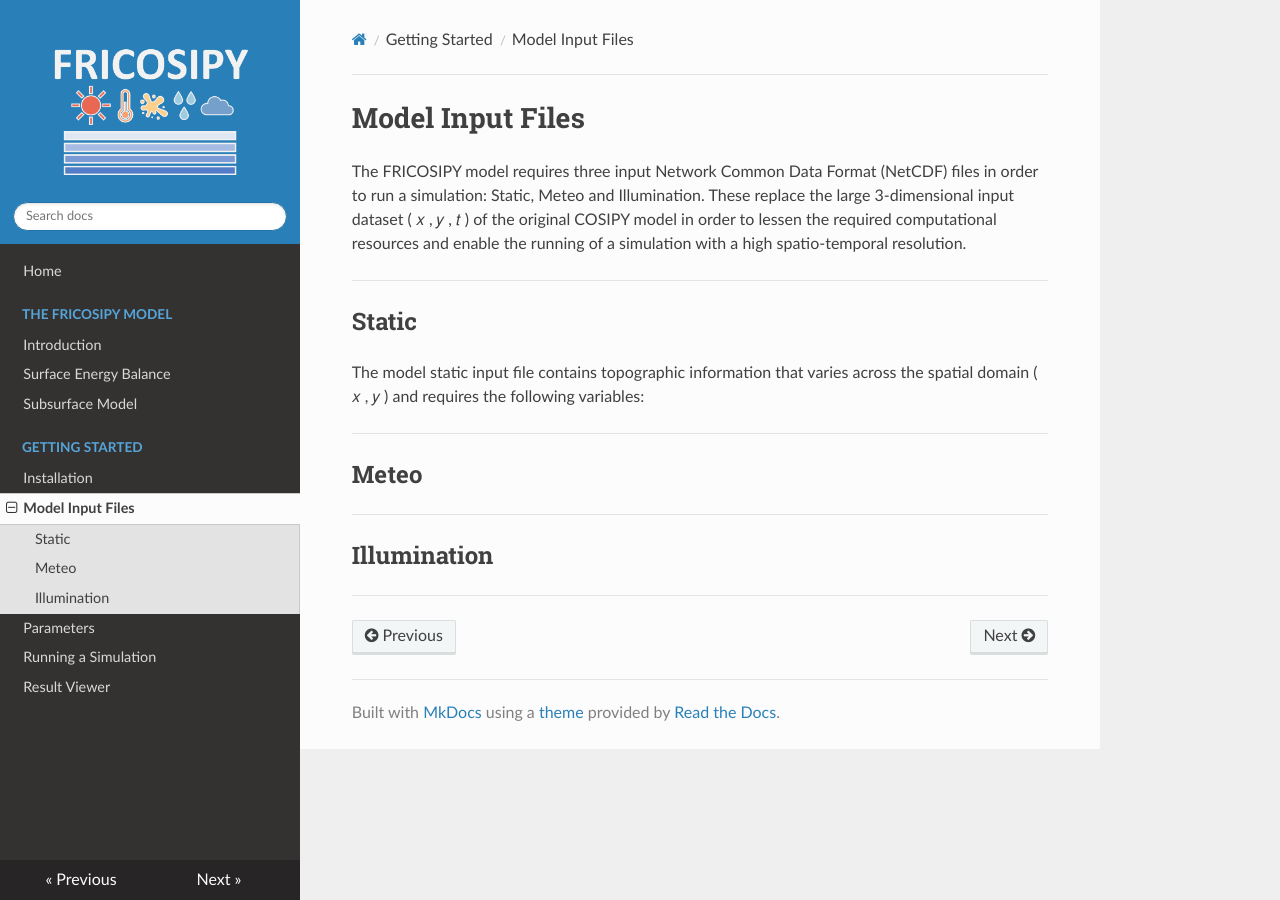
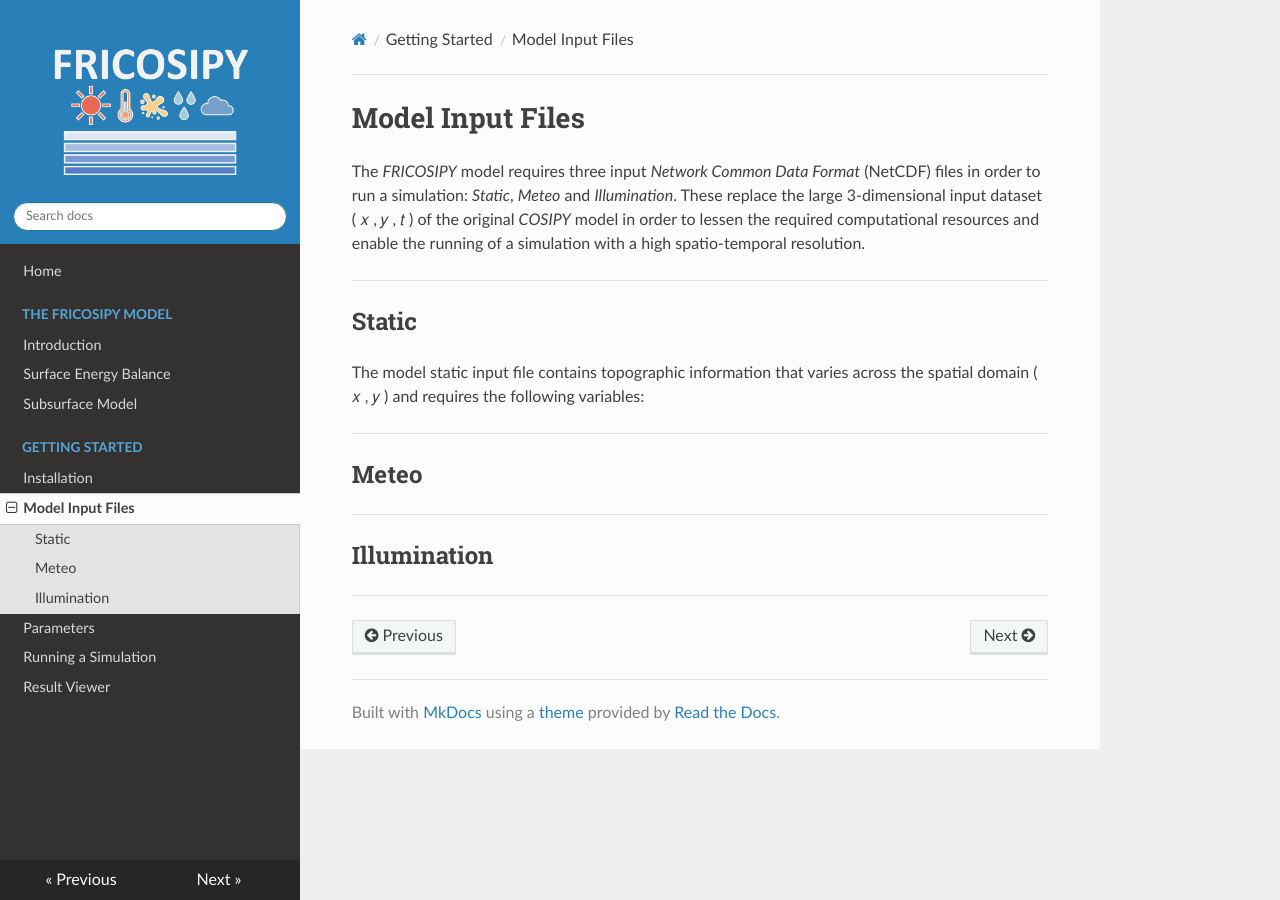
Before and after one commit to MarcusGastaldello/FRICOSIPY, an MkDocs documentation site: the page built from docs/model_input_files.md, in a window 1280 px wide. Built offline with MkDocs 1.6.1, drawn with Linux system fonts in a browser that asks for light colours; nearby versions of some CDN libraries.

```diff
--- a/docs/model_input_files.md
+++ b/docs/model_input_files.md
@@ -1,6 +1,6 @@
 # Model Input Files
 
-The FRICOSIPY model requires three input Network Common Data Format (NetCDF) files in order to run a simulation: Static, Meteo and Illumination. These replace the large 3-dimensional input dataset ( 𝑥 , 𝑦 , 𝑡 ) of the original COSIPY model in order to lessen the required computational resources and enable the running of a simulation with a high spatio-temporal resolution.
+The *FRICOSIPY* model requires three input *Network Common Data Format* (NetCDF) files in order to run a simulation: *Static*, *Meteo* and *Illumination*. These replace the large 3-dimensional input dataset ( 𝑥 , 𝑦 , 𝑡 ) of the original *COSIPY* model in order to lessen the required computational resources and enable the running of a simulation with a high spatio-temporal resolution.
 
 ---
 
```
